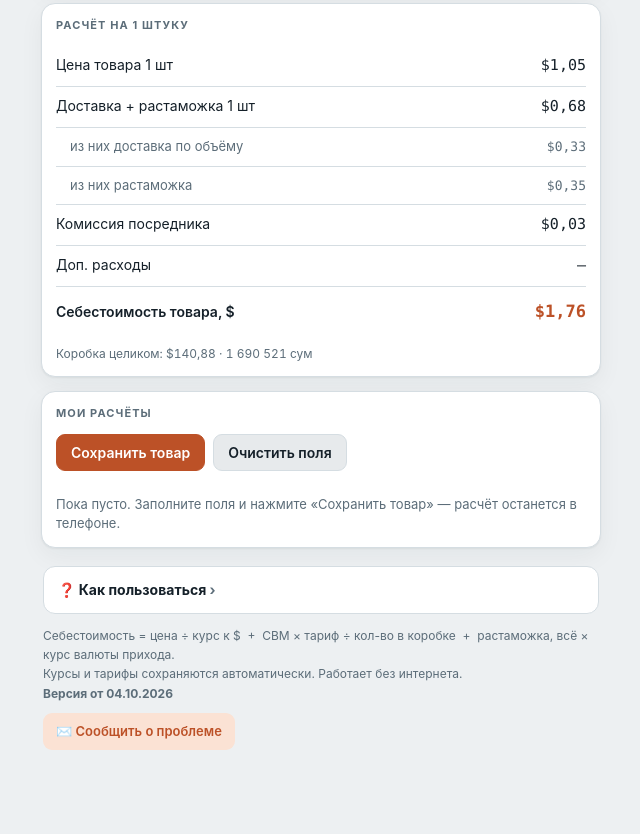
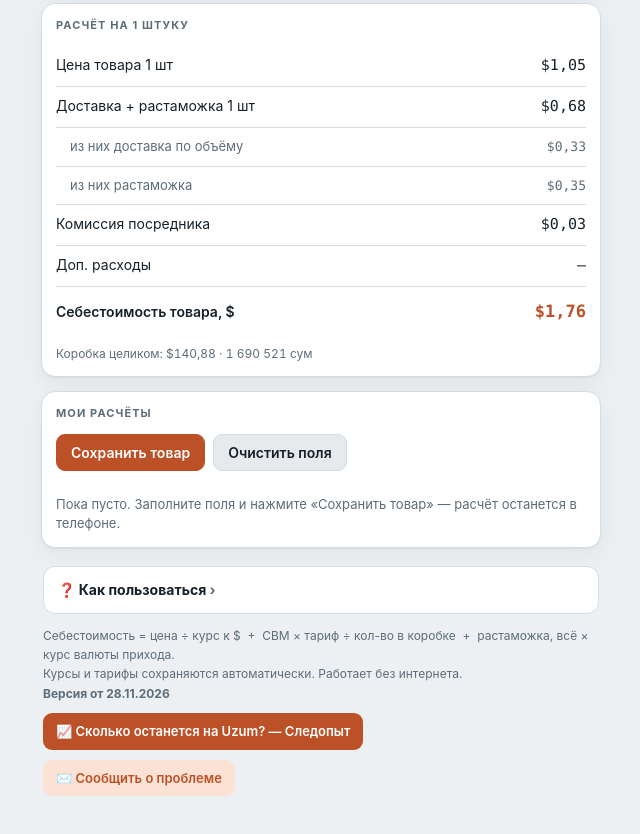
Before and after one commit to ecochelovechik-cmyk/sebes-calc, a plain HTML site: page index.html in a window 1280 px wide. Shown: the part 1040-1874 px from the top of the page, without its empty margins (319-959 px from the left). Drawn offline with Linux system fonts and the light colour scheme.

Commit message:
Ссылка «Сколько останется на Uzum? — Следопыт» внизу калькулятора (RU/UZ/EN)
Решение Рашида 28.11.2026: калькулятор закупа бесплатный и ведёт в Следопыт.
Версия 28.11.2026, кэш sebes-v10.

Co-Authored-By: Claude Opus 5.5 <noreply@anthropic.com>

```diff
--- a/index.html
+++ b/index.html
@@ -289,6 +289,8 @@
     border-radius: 9px; padding: 8px 13px;
     text-decoration: none;
   }
+
+  .feedback.sled { color: var(--on-accent); background: var(--accent); }
 
   details.help {
     background: var(--card); border: 1px solid var(--line); border-radius: 12px;
@@ -499,6 +501,7 @@
     <span id="formulaLine">Себестоимость = ¥ ÷ курс $ &nbsp;+&nbsp; СВМ × тариф ÷ кол-во в коробке &nbsp;+&nbsp; растаможка, всё × курс сума.</span><br>
     <span id="footerNote2">Курсы и тарифы сохраняются автоматически. Работает без интернета.</span><br>
     <b><span id="versionLabel">Версия от 21.08.2026</span></b><br>
+    <a class="feedback sled" id="sledLink" href="https://sledopyt.uz/" target="_blank" rel="noopener"><span id="sledText">📈 Сколько останется на Uzum? — Следопыт</span></a><br>
     <a class="feedback" id="feedback" href="#" target="_blank" rel="noopener"><span id="feedbackText">✉️ Сообщить о проблеме</span></a>
   </footer>
 
@@ -514,7 +517,7 @@
 
 <script>
 (function () {
-  var VERSION = '04.10.2026';
+  var VERSION = '28.11.2026';
 
   /* Имена полей исторические: priceCny/rateCny — цена и курс валюты ЗАКУПА
      (не обязательно юань), rateUzs/extraUzs — валюты ПРИХОДА (не обязательно сум).
@@ -646,6 +649,7 @@
       footerNote2: "Курсы и тарифы сохраняются автоматически. Работает без интернета.",
       versionPrefix: "Версия от",
       feedbackText: "✉️ Сообщить о проблеме",
+      sledText: "📈 Сколько останется на Uzum? — Следопыт",
       feedbackMsgPrefix: "Проблема в калькуляторе себестоимости (версия от {V}): ",
       xlsxHead: ["Фото", "Товар", "Откуда", "Цена за шт", "Кол-во в коробке", "СВМ м³", "Вес кг", "Курс закупа", "Доставка $/м³", "Растаможка", "Комиссия посредника", "Куда", "Курс прихода", "Доп. расходы /шт", "Себестоимость $/шт", "Себестоимость /шт"],
       xlsxSheetName: "Себестоимость",
@@ -750,6 +754,7 @@
       footerNote2: "Kurslar va tariflar avtomatik saqlanadi. Internetsiz ishlaydi.",
       versionPrefix: "Versiya:",
       feedbackText: "✉️ Muammo haqida yozish",
+      sledText: "📈 Uzumda qancha foyda qoladi? — Sledopyt",
       feedbackMsgPrefix: "Tan narx kalkulyatoridagi muammo (versiya: {V}): ",
       xlsxHead: ["Surat", "Mahsulot", "Qayerdan", "Narxi/dona", "Qutidagi soni", "Hajmi m³", "Og'irligi kg", "Xarid kursi", "Yetkazish $/m³", "Bojxona", "Vositachi komissiyasi", "Qayerga", "Kelish kursi", "Qo'shimcha xarajat/dona", "Tan narx $/dona", "Tan narx/dona"],
       xlsxSheetName: "Tan narx",
@@ -854,6 +859,7 @@
       footerNote2: "Rates and tariffs are saved automatically. Works without internet.",
       versionPrefix: "Version:",
       feedbackText: "✉️ Report a problem",
+      sledText: "📈 How much is left on Uzum? — Sledopyt",
       feedbackMsgPrefix: "Issue in the cost calculator (version: {V}): ",
       xlsxHead: ["Photo", "Item", "From", "Price /pc", "Qty per box", "Volume m³", "Weight kg", "Buying rate", "Freight $/m³", "Customs", "Agent commission", "To", "Arrival rate", "Extra costs /pc", "Cost $/pc", "Cost /pc"],
       xlsxSheetName: "Cost price",
@@ -1014,6 +1020,7 @@
     document.getElementById('footerNote2').textContent = t.footerNote2;
     document.getElementById('versionLabel').textContent = t.versionPrefix + ' ' + VERSION;
     document.getElementById('feedbackText').textContent = t.feedbackText;
+    document.getElementById('sledText').textContent = t.sledText;
     document.getElementById('feedback').href = 'https://t.me/Rashiduzt?text=' + encodeURIComponent(fill(t.feedbackMsgPrefix));
 
     if (!photoData) {
--- a/sw.js
+++ b/sw.js
@@ -2,7 +2,7 @@
    Кладём приложение в кэш при установке — дальше оно открывается без интернета.
    Версию кэша менять при каждом обновлении, иначе у людей останется старая копия. */
 
-var CACHE = 'sebes-v9';
+var CACHE = 'sebes-v10';
 
 var FILES = [
   './',
```
